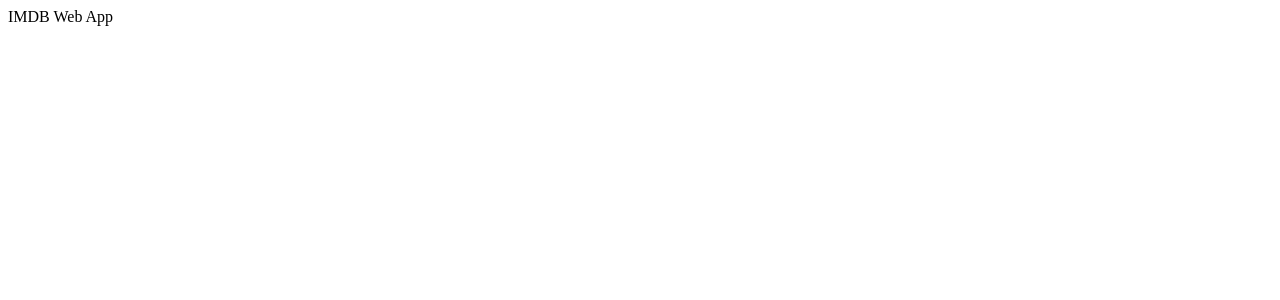
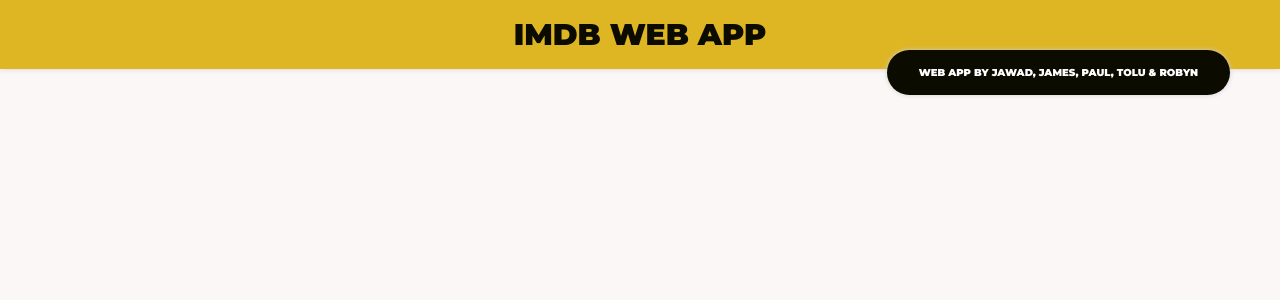
Before and after one commit to jahmed007/IMDB-Web-App, a React (Create React App) app: page / in a window 1280 px wide. Shown: the top 300 px of the page. Built offline with nearby package versions, Linux system fonts and the light colour scheme.

Commit message:
fifth commit

```diff
--- a/package.json
+++ b/package.json
@@ -3,9 +3,14 @@
   "version": "0.1.0",
   "private": true,
   "dependencies": {
+    "@emotion/react": "^11.10.5",
+    "@emotion/styled": "^11.10.5",
+    "@mui/icons-material": "^5.10.9",
+    "@mui/material": "^5.10.12",
     "@testing-library/jest-dom": "^5.16.5",
     "@testing-library/react": "^13.4.0",
     "@testing-library/user-event": "^13.5.0",
+    "axios": "^1.1.3",
     "react": "^18.2.0",
     "react-dom": "^18.2.0",
     "react-router-dom": "^6.4.3",
--- a/src/App.css
+++ b/src/App.css
@@ -0,0 +1,12 @@
+@import url('https://fonts.googleapis.com/css2?family=Montserrat:wght@200;400;700;900&display=swap');
+
+* {
+    margin: 0;
+    padding: 0;
+    box-sizing: border-box;
+}
+
+.app {
+    min-height: 100vh;
+    background-color: #fcf7f7;
+}
--- a/src/App.js
+++ b/src/App.js
@@ -1,8 +1,12 @@
 import './App.css';
+import NavBar from './components/NavBar/NavBar';
 
 function App() {
   return (
-    <div>IMDB Web App</div>
+    <>
+      <NavBar/>
+      <div className='app'></div>
+    </>
   );
 }
 
--- /dev/null
+++ b/src/components/NavBar/NavBar.css
@@ -0,0 +1,32 @@
+.navbar-title {
+    color: #0c0b00;
+    padding: 1rem 0;
+    width: 100%;
+    position: fixed;
+    display: flex;
+    justify-content: center;
+    font-size: 30px;
+    font-weight: 900;
+    font-family: 'Montserrat', sans-serif;
+    text-transform: uppercase;
+    background-color: #deb522;
+    box-shadow: 0 0 5px #cecece;
+    z-index: 100;
+}
+.navbar-span {
+    color: #ffffff;
+    padding: 1rem 2rem;
+    top: 50px;
+    right: 50px;
+    position: fixed;
+    display: flex;
+    justify-content: center;
+    font-size: 10px;
+    font-weight: 900;
+    font-family: 'Montserrat', sans-serif;
+    text-transform: uppercase;
+    border-radius: 100px;
+    background-color: #0c0b00;
+    box-shadow: 0 0 5px #cecece;
+    z-index: 100;
+}
--- /dev/null
+++ b/src/components/NavBar/NavBar.js
@@ -0,0 +1,12 @@
+import './NavBar.css';
+
+const NavBar = () => {
+    return (
+        <div>
+            <h1 className='navbar-title'>IMDB Web App</h1>
+            <span className='navbar-span'>Web App By Jawad, James, Paul, Tolu & Robyn</span>
+        </div>
+    );
+}
+
+export default NavBar;
```
Also changed, not shown: 1 other file (tests, documents, lock files or other folders).
